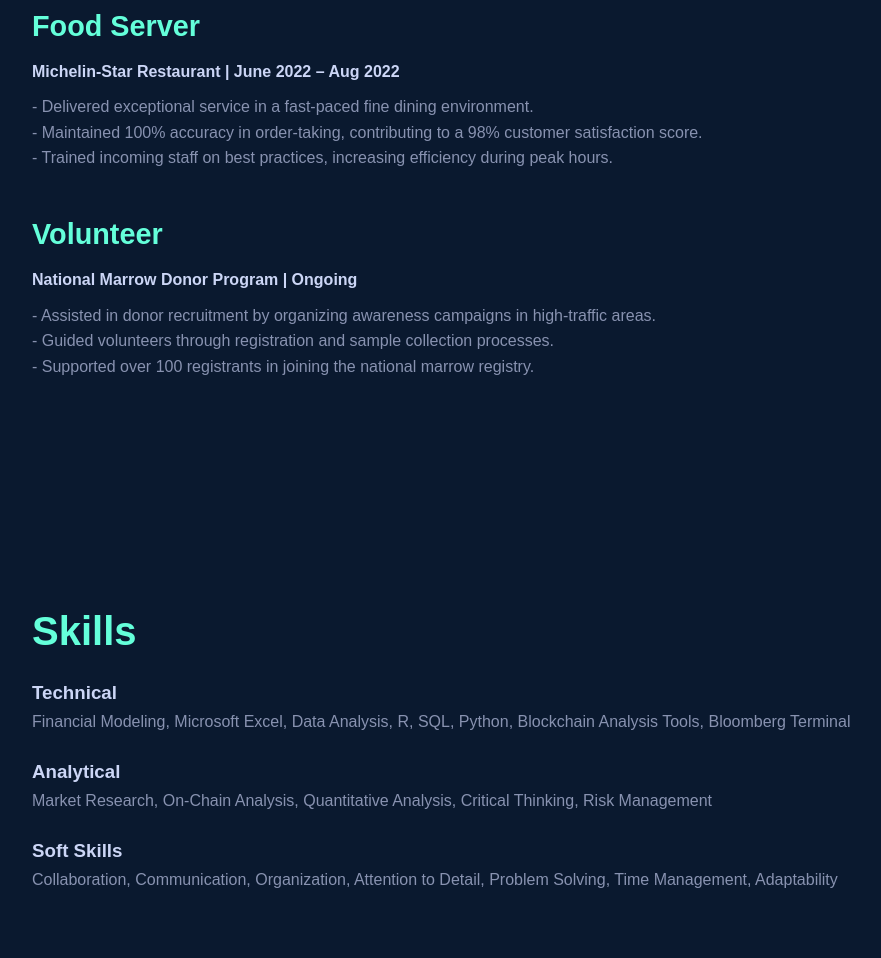
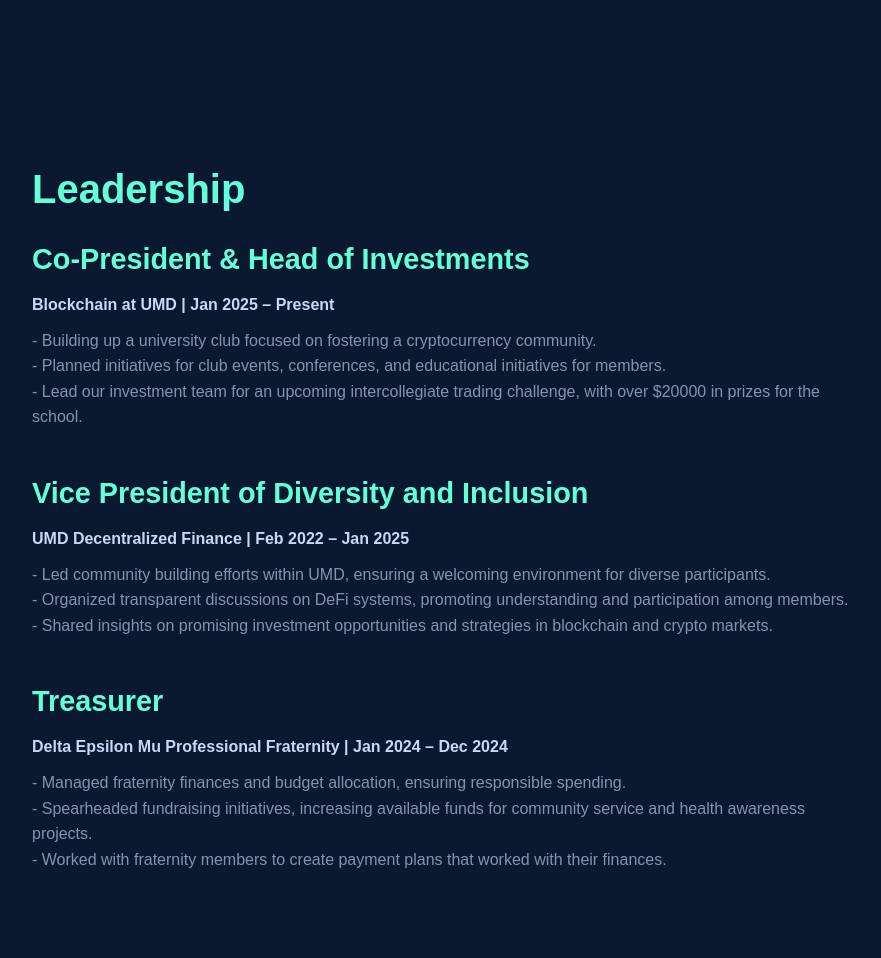
Before and after one commit to chrisss11/personal-website, a plain HTML site: page index.html in a window 1280 px wide. Shown: the part 2438-3396 px from the top of the page, without its empty margins (198-1079 px from the left). Drawn offline with Linux system fonts and the light colour scheme.

Commit message:
Update index.html

```diff
--- a/index.html
+++ b/index.html
@@ -67,26 +67,6 @@
             </div>
 
             <div class="job">
-                <h3>Co-President & Head of Investments</h3>
-                <p><strong>Blockchain at UMD | Jan 2025 – Present</strong></p>
-                <p>
-                    - Building up a university club focused on fostering a cryptocurrency community.<br>
-                    - Planned initiatives for club events, conferences, and educational initiatives for members.<br>
-                    - Lead our investment team for an upcoming intercollegiate trading challenge, with over $20000 in prizes for the school.<br>
-                </p>
-            </div>
-
-            <div class="job">
-                <h3>Vice President of Diversity and Inclusion</h3>
-                <p><strong>UMD Decentralized Finance | Feb 2022 – Jan 2025</strong></p>
-                <p>
-                    - Led community building efforts within UMD, ensuring a welcoming environment for diverse participants.<br>
-                    - Organized transparent discussions on DeFi systems, promoting understanding and participation among members.<br>
-                    - Shared insights on promising investment opportunities and strategies in blockchain and crypto markets.<br>
-                </p>
-            </div>
-
-            <div class="job">
                 <h3>Moderator</h3>
                 <p><strong>Okay Bears NFT Project | May 2023 – Aug 2023</strong></p>
                 <p>
@@ -128,6 +108,42 @@
 
         </section>
 
+        <!-- Leadership Section -->
+        <section id="Leadership">
+            <h2>Leadership</h2>
+
+            <div class="job">
+                <h3>Co-President & Head of Investments</h3>
+                <p><strong>Blockchain at UMD | Jan 2025 – Present</strong></p>
+                <p>
+                    - Building up a university club focused on fostering a cryptocurrency community.<br>
+                    - Planned initiatives for club events, conferences, and educational initiatives for members.<br>
+                    - Lead our investment team for an upcoming intercollegiate trading challenge, with over $20000 in prizes for the school.<br>
+                </p>
+            </div>
+
+            <div class="job">
+                <h3>Vice President of Diversity and Inclusion</h3>
+                <p><strong>UMD Decentralized Finance | Feb 2022 – Jan 2025</strong></p>
+                <p>
+                    - Led community building efforts within UMD, ensuring a welcoming environment for diverse participants.<br>
+                    - Organized transparent discussions on DeFi systems, promoting understanding and participation among members.<br>
+                    - Shared insights on promising investment opportunities and strategies in blockchain and crypto markets.<br>
+                </p>
+            </div>
+
+            <div class="job">
+                <h3>Treasurer</h3>
+                <p><strong>Delta Epsilon Mu Professional Fraternity | Jan 2024 – Dec 2024</strong></p>
+                <p>
+                    - Managed fraternity finances and budget allocation, ensuring responsible spending.<br>
+                    - Spearheaded fundraising initiatives, increasing available funds for community service and health awareness projects.<br>
+                    - Worked with fraternity members to create payment plans that worked with their finances.<br>
+                </p>
+            </div>
+
+        </section>
+
         <!-- Skills Section -->
         <section id="skills">
             <h2>Skills</h2>
```
